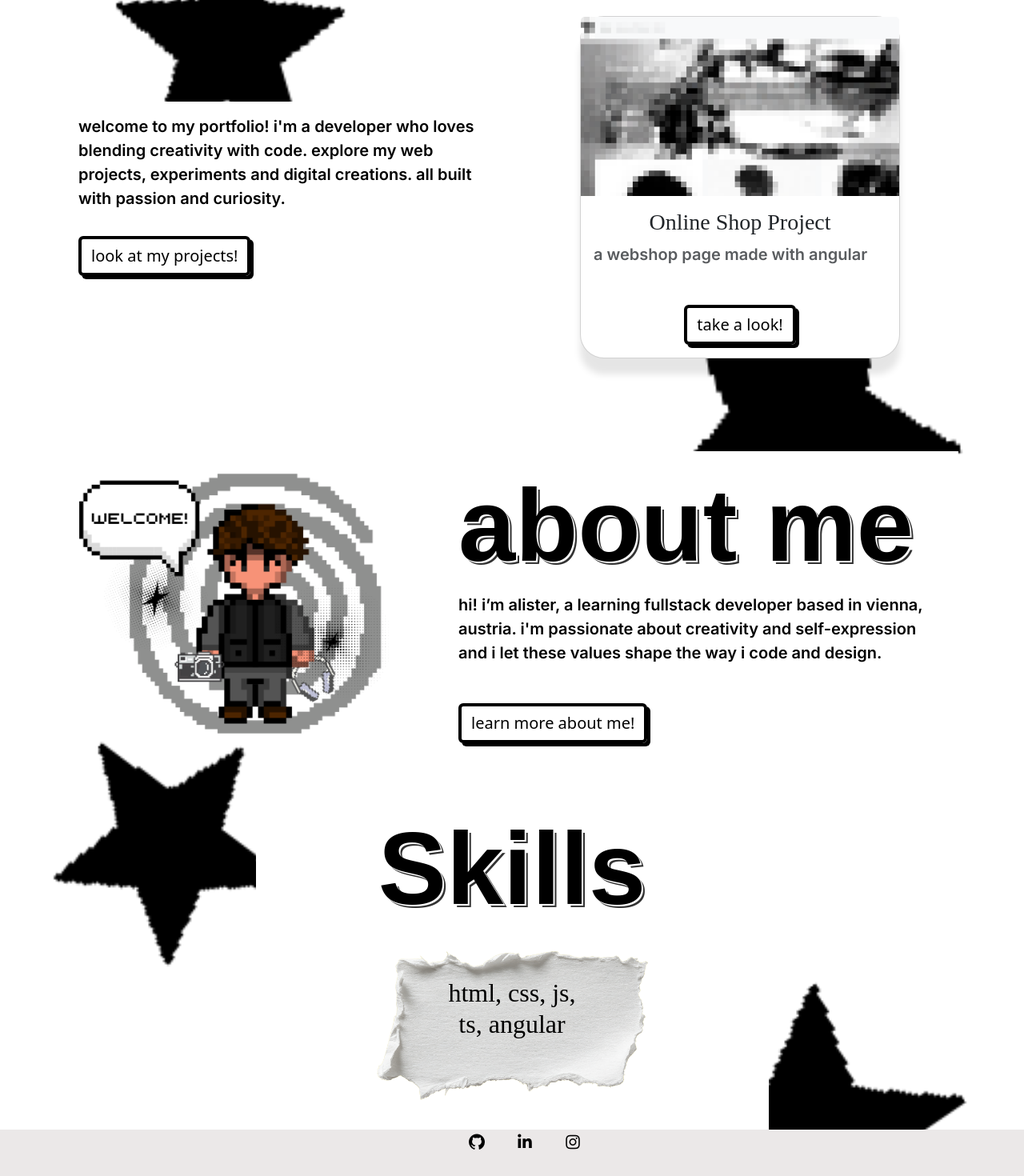
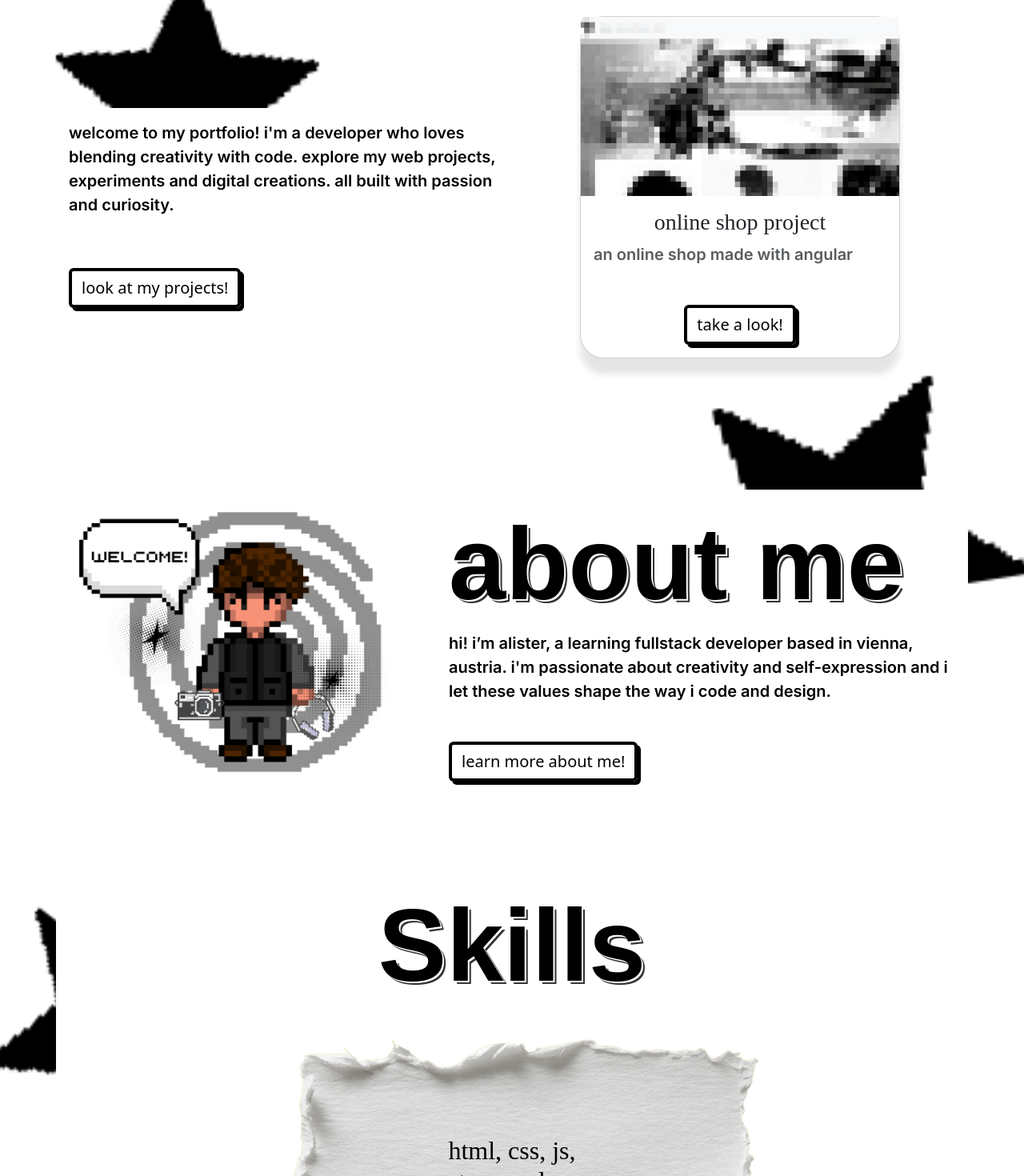
Before and after one commit to alisterlu-creator/My_Portfolio, an Angular app: page / in a window 1280 px wide. Shown: the part 420-1890 px from the top of the page at 80% size. Built offline with nearby package versions, Linux system fonts and the light colour scheme; a web font is replaced by a local one.

Commit message:
adds more spacing between sections

```diff
--- a/src/app/home/home.html
+++ b/src/app/home/home.html
@@ -1,29 +1,26 @@
 <main>
-  <!-- hero / welcome section -->
+  <!-- hero section -->
   <section class="hero">
     <div class="container py-5">
       <h1 class="text-center text-md-start">Alister | Full Stack Developer</h1>
 
       <div class="row align-items-center mt-4">
         <!-- hero text -->
-        <div class="col-md-6 mb-4 mb-md-0">
-          <div class="bg-container p-3">
-            <p class="mb-3">
+        <div class="col-md-6 mb-5 mb-md-0 bg-container p-3">
+          <p class="mb-5">
             welcome to my portfolio! i'm a developer who loves blending creativity with code.
             explore my web projects, experiments and digital creations. all built with passion and
             curiosity.
           </p>
-            <!-- hero button -->
 
           <button class="btn btn-outline-dark mt-3" routerLink="/projects" type="button">
             look at my projects!
           </button>
         </div>
-        </div>
 
-        <!-- project card  -->
-        <div class="col-md-6">
-          <div class="card project-card text-container mx-auto">
+        <!-- project card -->
+        <div class="col-md-6 mb-5">
+          <article class="card project-card text-container mx-auto">
             <img
               src="images/famazon.png"
               alt="a webshop page made with angular"
@@ -31,9 +28,9 @@
             />
 
             <div class="card-body text-center">
-              <h3 class="card-title">Online Shop Project</h3>
+              <h3 class="card-title">online shop project</h3>
 
-              <p class="card-text text-muted">a webshop page made with angular</p>
+              <p class="card-text text-muted">an online shop made with angular</p>
 
               <a
                 class="btn btn-outline-dark mt-3"
@@ -43,7 +40,7 @@
                 take a look!
               </a>
             </div>
-          </div>
+          </article>
         </div>
       </div>
     </div>
@@ -53,53 +50,55 @@
   <section class="about">
     <div class="container py-5">
       <div class="row align-items-center">
-        <!-- Pixel image  -->
-        <div class="col-md-5 text-center mb-4 mb-md-0">
-          <div class="image-container mx-auto">
+        <!-- pixel image -->
+        <div class="col-md-5 text-center mb-5 mb-md-0">
+          <figure class="image-container mx-auto">
             <img
               src="images/welcome.png"
-              class="img-fluid"
+              class="img-fluid mb-5"
               alt="Pixel man holding a camera and headphones. Pixel message bubble saying welcome."
             />
-          </div>
+          </figure>
         </div>
 
         <!-- text about me -->
-        <div class="col-md-7 text-center text-md-start">
-          <div class="bg-container p-3">
+        <div class="col-md-7 text-center text-md-start bg-container p-3">
+          <header>
             <h1>about me</h1>
+          </header>
 
           <p>
-              hi! i’m alister, a learning fullstack developer based in vienna, austria. i'm
-              passionate about creativity and self-expression and i let these values shape the way i
-              code and design.
+            hi! i’m alister, a learning fullstack developer based in vienna, austria. i'm passionate
+            about creativity and self-expression and i let these values shape the way i code and
+            design.
           </p>
 
-            <button class="btn btn-outline-dark mt-3" routerLink="/about" type="button">
+          <button class="btn btn-outline-dark mt-3 mb-5" routerLink="/about" type="button">
             learn more about me!
           </button>
         </div>
       </div>
     </div>
-    </div>
   </section>
+
   <!-- skills section -->
   <section>
     <div class="container">
       <div class="row justify-content-center">
-        <div class="col-md-7 text-center">
-          <div class="bg-container image-container p-3">
+        <div class="col-md-7 text-center bg-container image-container p-3">
+          <header>
             <h1>Skills</h1>
+          </header>
 
+          <figure>
             <img src="images/ripped_paper_small.png" class="img-fluid" />
-
-            <div class="image-text">
+            <figcaption class="image-text">
               <h2 class="mt-7">
                 html, css, js, <br />
                 ts, angular
               </h2>
-            </div>
-          </div>
+            </figcaption>
+          </figure>
         </div>
       </div>
     </div>
```
Lines whose indentation alone changed are shown as unchanged.
